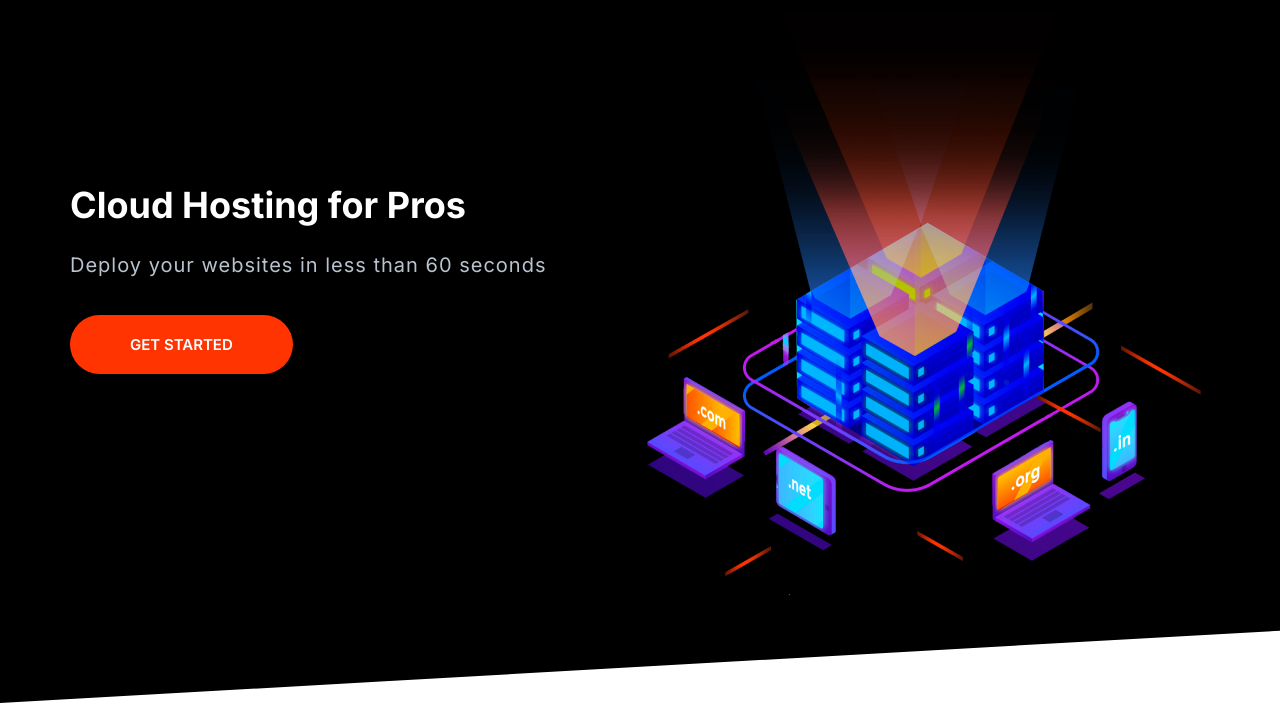
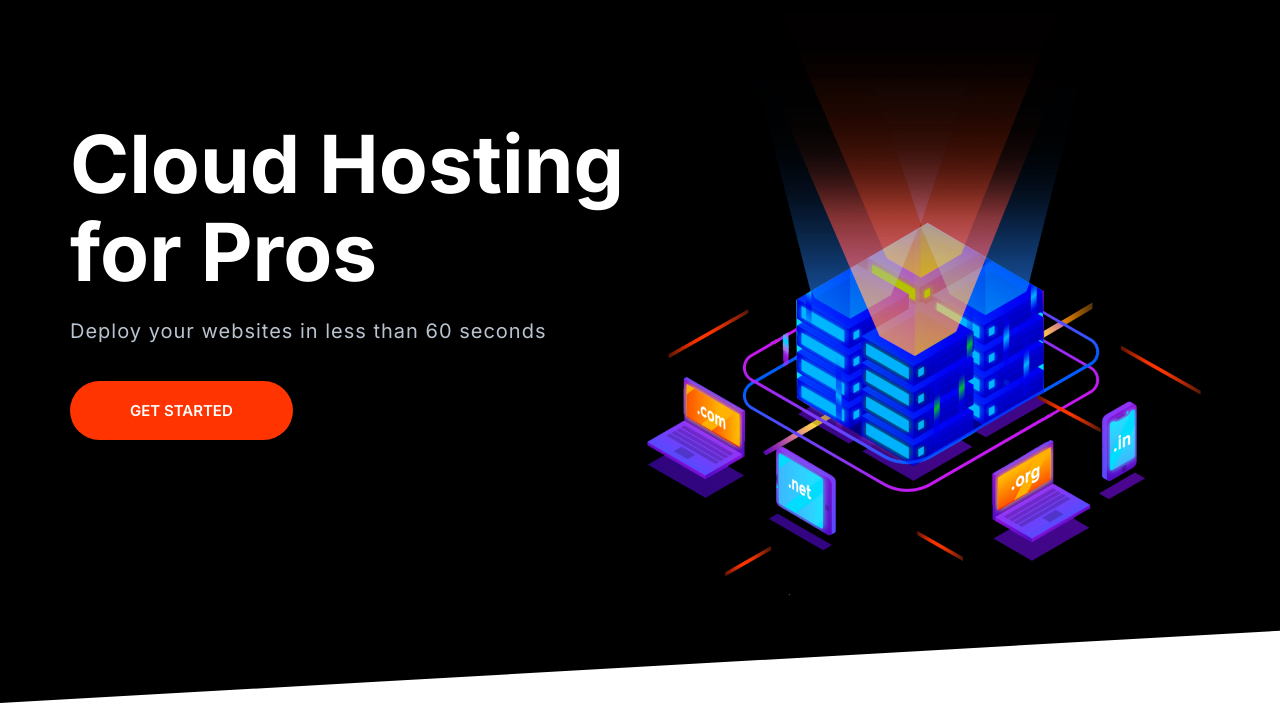
Before and after one commit to b1tburn3r20/moshify, a website built with Parcel: page index.html in a window 1280 px wide. Shown: the part 81-800 px from the top of the page. Built offline with nearby package versions, Linux system fonts and the light colour scheme.

Commit message:
imported normalize

```diff
--- a/css/styles.css
+++ b/css/styles.css
@@ -1,3 +1,5 @@
+@import "./normalize.css";
+
 :root {
   --color-primary: #2584ff;
   --color-secondary: #00d9ff;
--- a/index.html
+++ b/index.html
@@ -25,7 +25,6 @@
       content="https://www.youtube.com/channel/UCD4QylgxuAZw4amzqDJ9XSw"
     />
     <title>DoubleServers - Go Online with DoubleServer!</title>
-    <link rel="stylesheet" href="css/normalize.css" />
     <link rel="stylesheet" href="css/styles.css" />
     <link rel="stylesheet" href="https://unpkg.com/aos@next/dist/aos.css" />
   </head>
```
